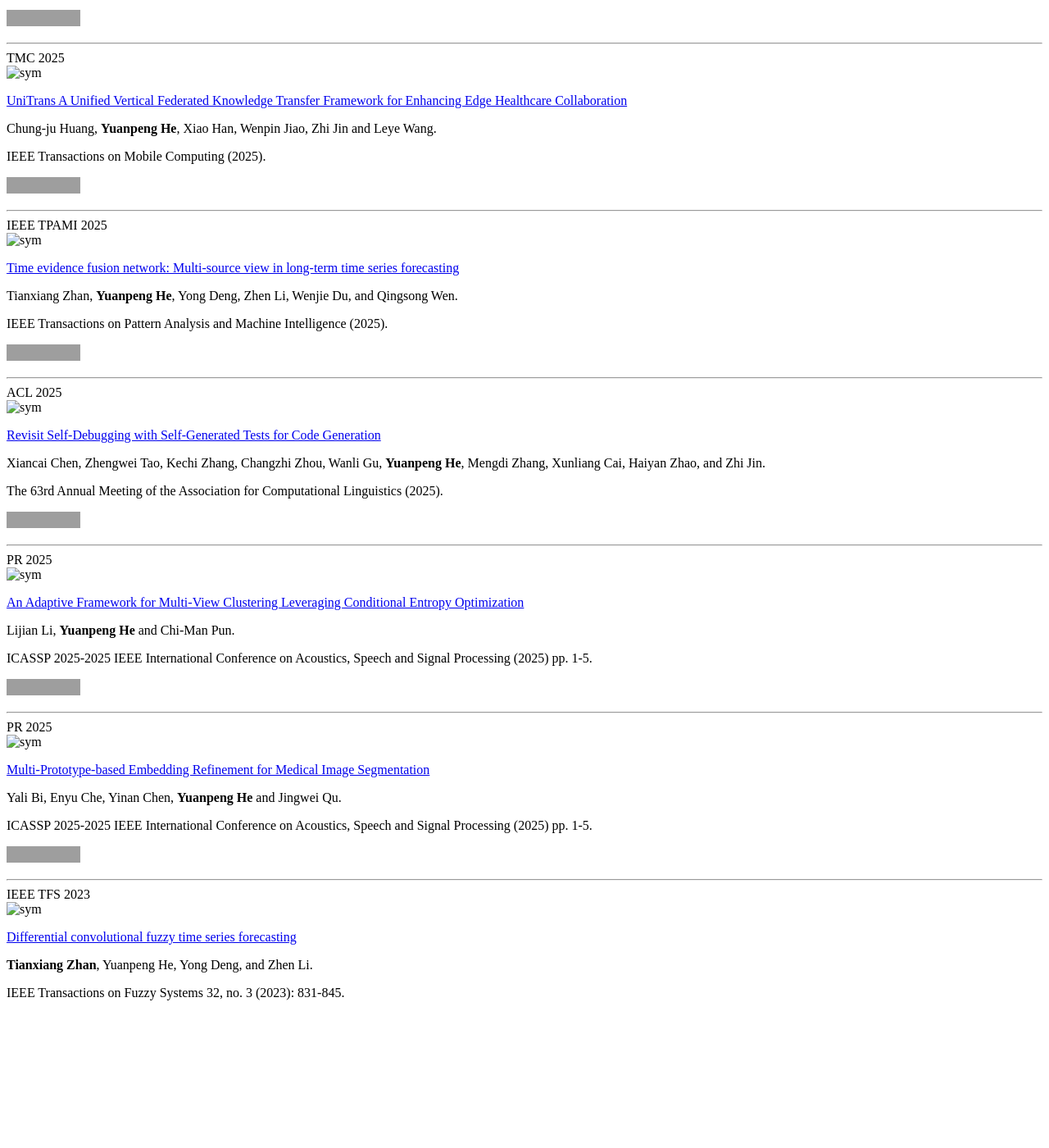
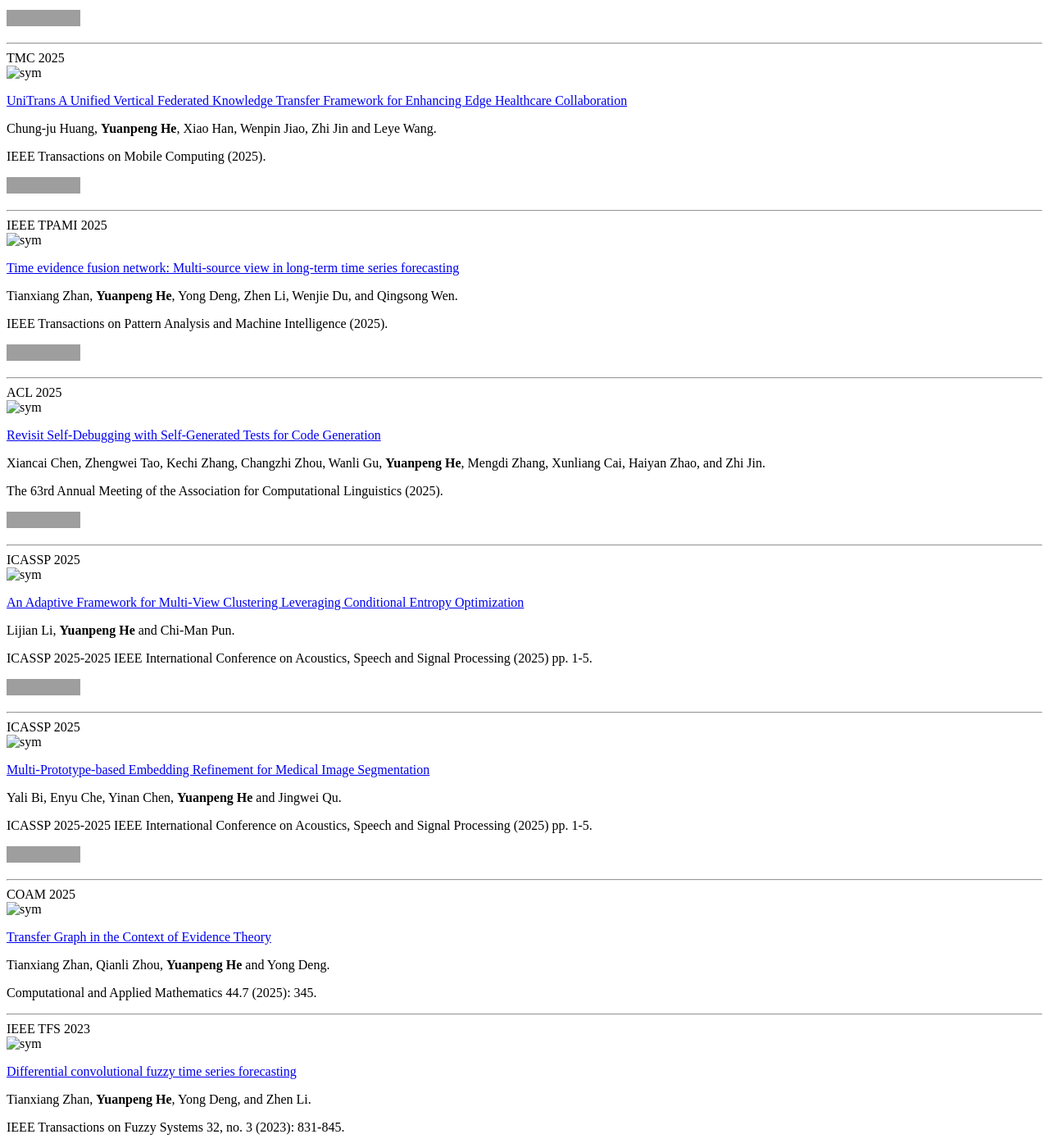
Before and after one commit to heyuanpengpku/heyuanpeng.github.io, a Jekyll site: the page built from _pages/includes/pub.md, in a window 1280 px wide and 1400 px high, scrolled down 1039 px. Shown: the whole window at 82% size. Built offline with Jekyll 4.4.1, drawn with Linux system fonts in a browser that asks for light colours; our own code applies the rules of GitHub Pages for plain Markdown files; before the commit the page ends 2275 px from its top, so only the background shows below that; grey boxes are pictures that could not be loaded.

Commit message:
2025-10-09 03:09:13

```diff
--- a/_pages/includes/pub.md
+++ b/_pages/includes/pub.md
@@ -82,7 +82,7 @@ The 63rd Annual Meeting of the Association for Computational Linguistics (2025).
 
 ---
 
-<div class='paper-box'><div class='paper-box-image'><div><div class="badge">PR 2025</div><img src='images/covers/2025-icassp-hyp1.jpg' alt="sym" width="100%"></div></div>
+<div class='paper-box'><div class='paper-box-image'><div><div class="badge">ICASSP 2025</div><img src='images/covers/2025-icassp-hyp1.jpg' alt="sym" width="100%"></div></div>
 <div class='paper-box-text' markdown="1">
 
 [An Adaptive Framework for Multi-View Clustering Leveraging Conditional Entropy Optimization](https://ieeexplore.ieee.org/abstract/document/10888088)
@@ -99,7 +99,7 @@ ICASSP 2025-2025 IEEE International Conference on Acoustics, Speech and Signal P
 
 ---
 
-<div class='paper-box'><div class='paper-box-image'><div><div class="badge">PR 2025</div><img src='images/covers/2025-icassp-hyp2.png' alt="sym" width="100%"></div></div>
+<div class='paper-box'><div class='paper-box-image'><div><div class="badge">ICASSP 2025</div><img src='images/covers/2025-icassp-hyp2.png' alt="sym" width="100%"></div></div>
 <div class='paper-box-text' markdown="1">
 
 [Multi-Prototype-based Embedding Refinement for Medical Image Segmentation](https://ieeexplore.ieee.org/abstract/document/10889249)
@@ -116,12 +116,26 @@ ICASSP 2025-2025 IEEE International Conference on Acoustics, Speech and Signal P
 
 ---
 
+<div class='paper-box'><div class='paper-box-image'><div><div class="badge">COAM 2025</div><img src='images/covers/2025-coam-hyp.png' alt="sym" width="100%"></div></div>
+<div class='paper-box-text' markdown="1">
+
+[Transfer Graph in the Context of Evidence Theory](https://link.springer.com/article/10.1007/s40314-025-03293-w)
+
+Tianxiang Zhan, Qianli Zhou, **Yuanpeng He** and Yong Deng.
+
+Computational and Applied Mathematics 44.7 (2025): 345.
+
+</div>
+</div>
+
+---
+
 <div class='paper-box'><div class='paper-box-image'><div><div class="badge">IEEE TFS 2023</div><img src='images/covers/2023-tfs.png' alt="sym" width="100%"></div></div>
 <div class='paper-box-text' markdown="1">
 
 [Differential convolutional fuzzy time series forecasting](https://ieeexplore.ieee.org/abstract/document/10234022/)
 
-**Tianxiang Zhan**, Yuanpeng He, Yong Deng, and Zhen Li.
+Tianxiang Zhan, **Yuanpeng He**, Yong Deng, and Zhen Li.
 
 IEEE Transactions on Fuzzy Systems 32, no. 3 (2023): 831-845.
 
```
